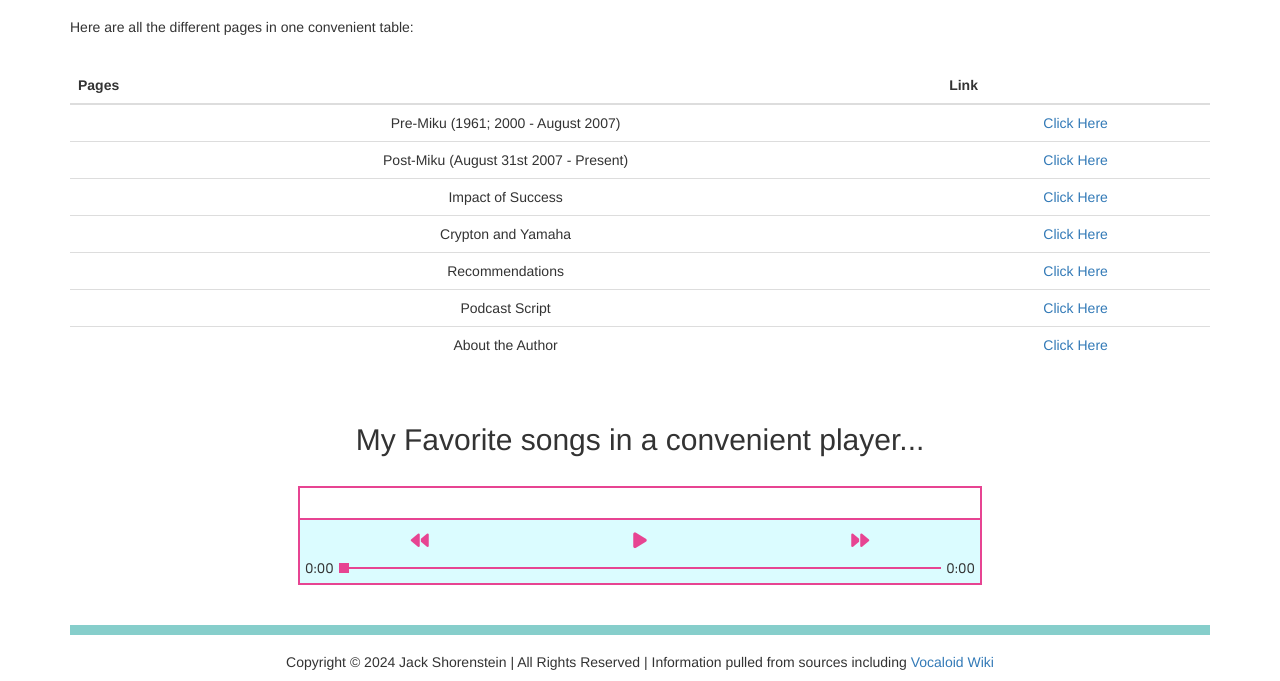
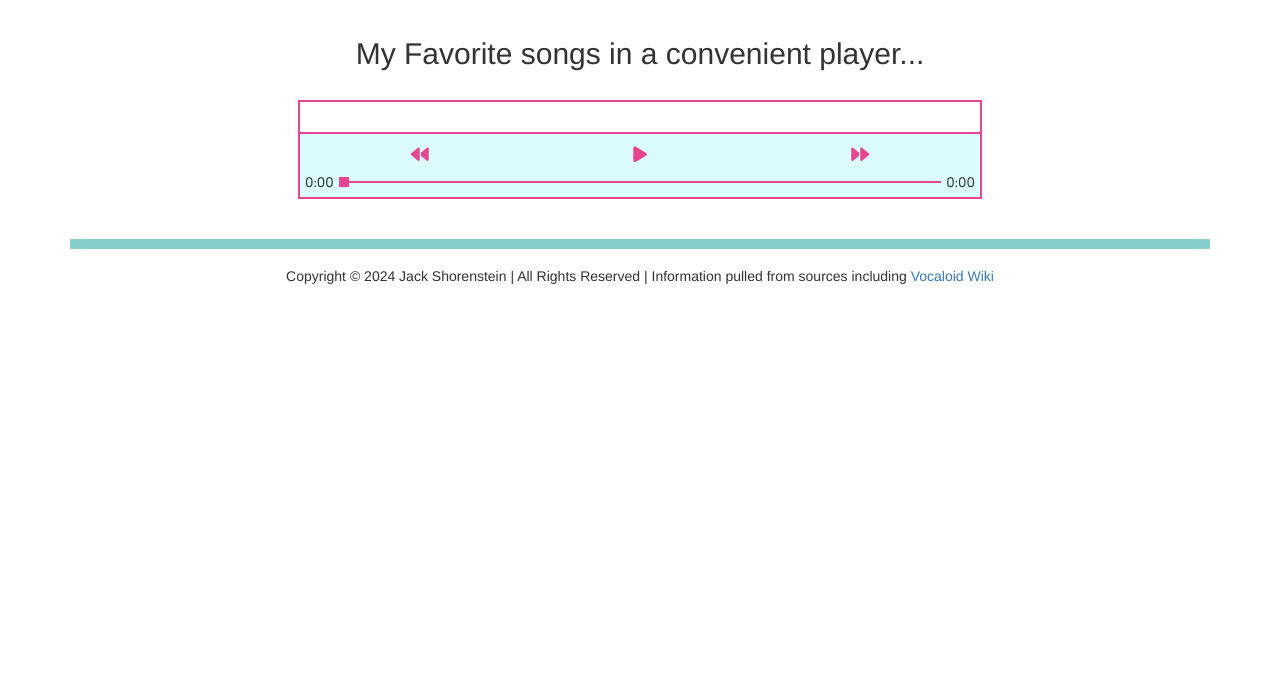
Before and after one commit to Apple2007/HatsuneBootstrap, a plain HTML site: page index.html in a window 1280 px wide. Shown: the part 931-1612 px from the top of the page. After the commit the page ends 1226 px from the top, so only its background shows below. Drawn offline with nearby package versions, Linux system fonts and the light colour scheme.

Commit message:
Removed last of old website requirements
"Hatsune Miku and VOCALOID: The History Behind the DIVA" was initially made as a school project for both my English class (as a podcast) and for my Web Design class in the form of this website. Over the last couple of months, I have decided that some of these old requirements, such as a full-on description of myself on the "About Me" page, the Table of Pages, and the Carousel on the index page, were unnecessary, so I have removed them. I appreciate your understanding.

I have also updated the README.md!

```diff
--- a/index.html
+++ b/index.html
@@ -99,49 +99,6 @@
             <iframe src="https://podcasters.spotify.com/pod/show/jackshorenstein/embed/episodes/Hatsune-Miku--VOCALOID-The-History-Behind-the-DIVA-e2jrt8p/a-ab9hnjk" height="315px" width="560px" frameborder="0" scrolling="no" class="video"></iframe>
         </div>
     </div>
-    <br>
-    <p>
-        Here are all the different pages in one convenient table:
-    </p>
-    <br>
-    <table class="text-center table table-hover">
-        <thead>
-            <tr>
-                <th>Pages</th>
-                <th>Link</th>
-            </tr>
-        </thead>
-        <tbody>
-            <tr>
-                <td>Pre-Miku (1961; 2000 - August 2007)</td>
-                <td><a href="premiku.html">Click Here</a></td>
-            </tr>
-            <tr>
-                <td>Post-Miku (August 31st 2007 - Present)</td>
-                <td><a href="postmiku.html">Click Here</a></td>
-            </tr>
-            <tr>
-                <td>Impact of Success</td>
-                <td><a href="impact.html">Click Here</a></td>
-            </tr>
-            <tr>
-                <td>Crypton and Yamaha</td>
-                <td><a href="cryptonyamaha.html">Click Here</a></td>
-            </tr>
-            <tr>
-                <td>Recommendations</td>
-                <td><a href="recommendations.html">Click Here</a></td>
-            </tr>
-            <tr>
-                <td>Podcast Script</td>
-                <td><a href="podcastscript.html">Click Here</a></td>
-            </tr>
-            <tr>
-                <td>About the Author</td>
-                <td><a href="aboutauthor.html">Click Here</a></td>
-            </tr>
-        </tbody>
-    </table>
     <br>
     <h2 class="text-center">My Favorite songs in a convenient player...</h2>
     <br>
```
Also changed, not shown: README.md.
